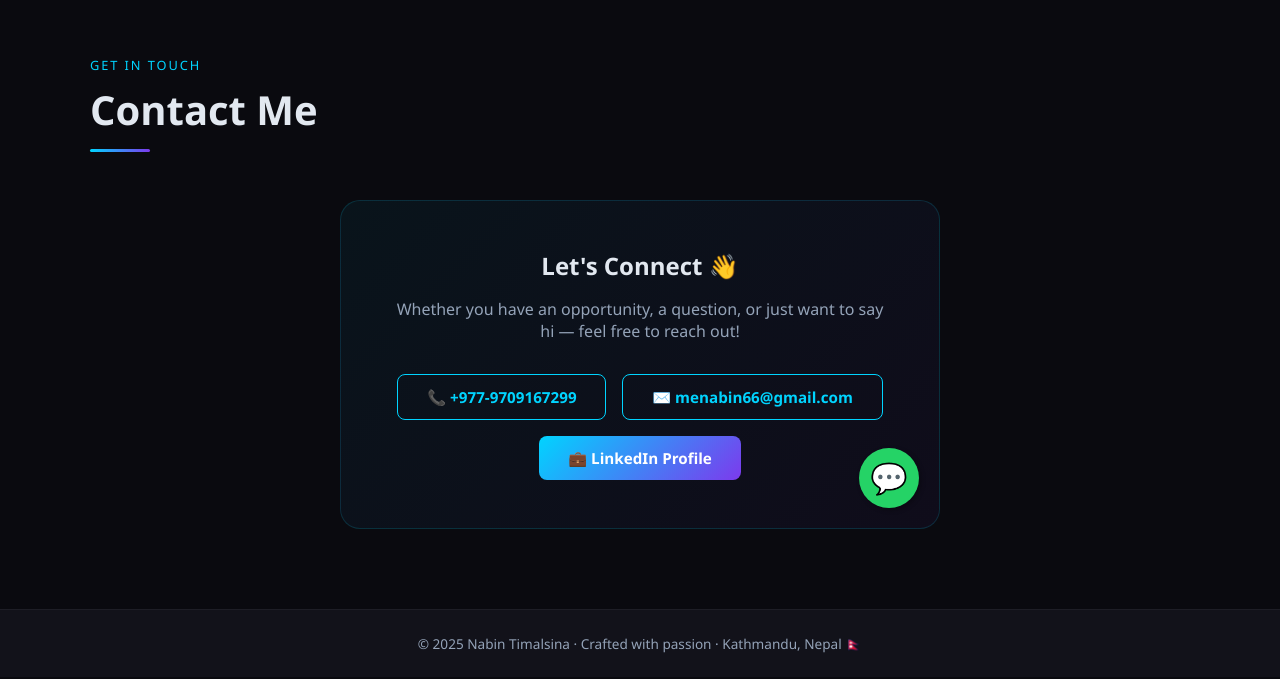
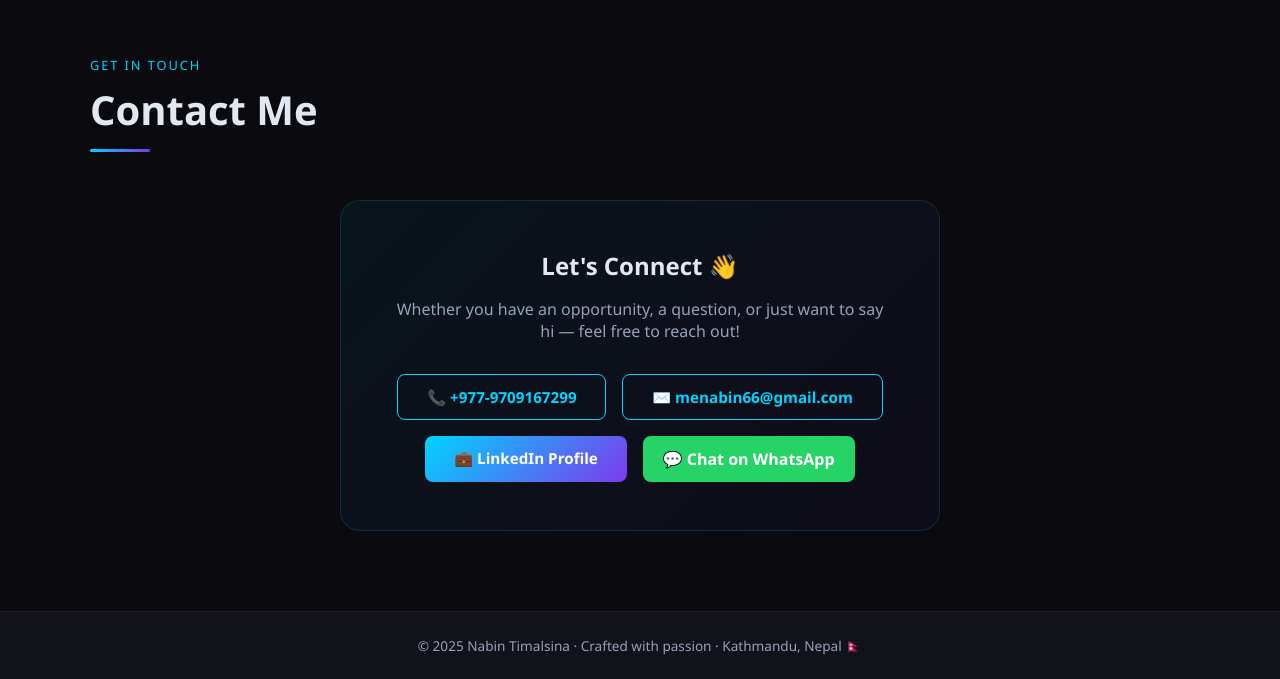
Before and after one commit to nabintimalsina66/Websitebuild, a plain HTML site: page index.html in a window 1280 px wide. Shown: the part 3652-4331 px from the top of the page. Drawn offline with Linux system fonts and the light colour scheme.

Commit message:
Update index.html

```diff
--- a/index.html
+++ b/index.html
@@ -349,29 +349,23 @@
         <a href="mailto:menabin66@gmail.com" class="btn btn-outline">✉️ menabin66@gmail.com</a>
         <a href="https://www.linkedin.com/in/nabin-kumar-timalsina-82928b155/" target="_blank" class="btn btn-primary">💼 LinkedIn Profile</a>
 
-      <a href="https://wa.me/9779709167299?text=Hi%20There,%0AI%20hope%20you%20are%20well.%0AHow%20may%20I%20help%20you?"
-   class="whatsapp-float" target="_blank">
-   💬
+     <a href="https://wa.me/9779709167299?text=Hi%20There,%0AI%20hope%20you%20are%20well.%0AHow%20may%20I%20help%20you?"
+   target="_blank" class="whatsapp-btn">
+   💬 Chat on WhatsApp
 </a>
 
 <style>
-.whatsapp-float {
-    position: fixed;
-    width: 60px;
-    height: 60px;
-    bottom: 20px;
-    right: 20px;
+.whatsapp-btn {
+    display: inline-block;
+    padding: 12px 20px;
     background-color: #25D366;
     color: white;
-    font-size: 30px;
-    text-align: center;
-    line-height: 60px;
-    border-radius: 50%;
     text-decoration: none;
-    box-shadow: 2px 2px 5px rgba(0,0,0,0.3);
+    border-radius: 8px;
+    font-weight: bold;
 }
 
-.whatsapp-float:hover {
+.whatsapp-btn:hover {
     background-color: #1ebe5d;
 }
 </style>
```
